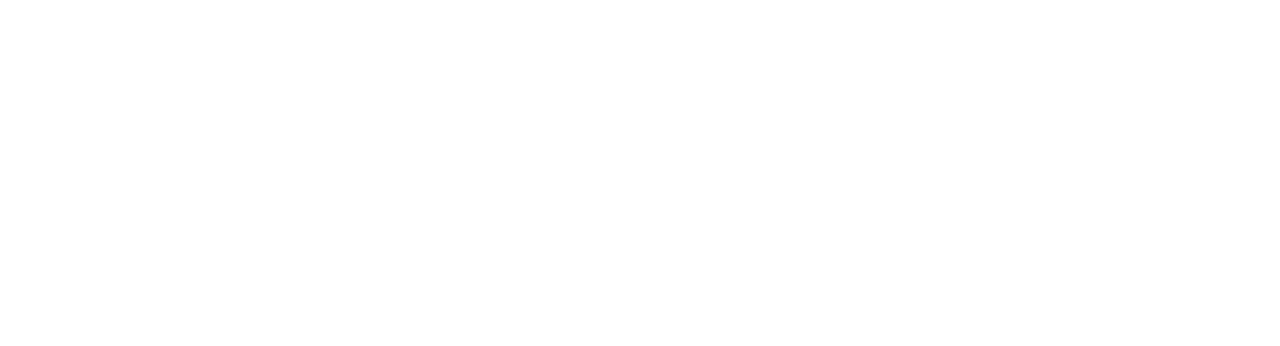
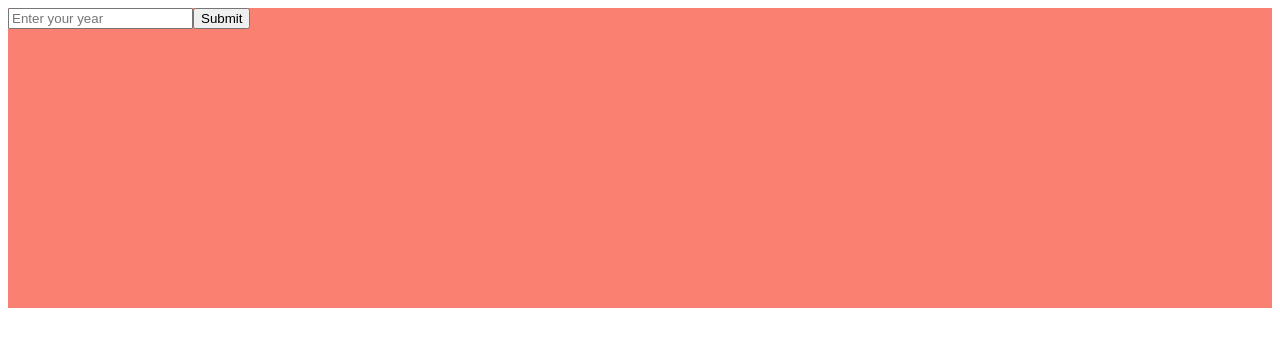
Before and after one commit to alexkzr/ToDoList, a plain HTML site: page cal/index.html in a window 1280 px wide. Drawn offline with Linux system fonts and the light colour scheme.

Commit message:
$ git status

```diff
--- a/cal/app.js
+++ b/cal/app.js
@@ -1,4 +1,98 @@
-let date = new Date();
-console.log(date.getDate());
-console.log(date.getDay());
-console.log(date.getYear() + 1900);
+document.addEventListener("DOMContentLoaded", () => {
+  const wrapper = document.getElementById("wrapper");
+  let date = new Date();
+  console.log(date.getDate());
+
+  function isLeapYear(years) {
+    if ((years % 4 == 0 && years % 100 != 0) || years % 400 == 0) {
+      return true;
+    } else {
+      return false;
+    }
+  }
+
+  function daysInFebruary(years) {
+    if (isLeapYear(years) === true) {
+      console.log("it's a leap year");
+      return 29;
+    } else {
+      console.log("it's not leap year");
+      return 28;
+    }
+  }
+
+  daysInFebruary(2016);
+
+  function daysInYear() {
+    if (daysInFebruary === 29) {
+      return 366;
+    } else {
+      return 365;
+    }
+  }
+
+  function userYear() {
+    const input = document.createElement("input");
+    input.placeholder = "Enter your year";
+    const submit = document.createElement("button");
+    submit.textContent = "Submit";
+    wrapper.appendChild(input);
+    wrapper.appendChild(submit);
+
+    submit.addEventListener("click", () => {
+      const userInput = input.textContent;
+      return daysInFebruary(userInput);
+    });
+  }
+
+  userYear();
+
+  function weeksInYear() {
+    return daysInYear / 7;
+  }
+
+  const daysInMonth = [
+    31,
+    daysInFebruary(),
+    30,
+    31,
+    30,
+    31,
+    30,
+    31,
+    30,
+    31,
+    30,
+    31
+  ];
+  const daysOfWeek = [
+    "Monday",
+    "Tuesday",
+    "Wednesday",
+    "Thursday",
+    "Friday",
+    "Saturday",
+    "Sunday"
+  ];
+
+  const monthNames = [
+    "January",
+    "February",
+    "March",
+    "April",
+    "May",
+    "June",
+    "July",
+    "August",
+    "September",
+    "October",
+    "November",
+    "December"
+  ];
+
+  console.log(date.getDay());
+  console.log(date.getYear() + 1900);
+  console.log(daysInYear());
+  console.log(weeksInYear());
+  console.log(daysInMonth[1]);
+});
--- a/cal/index.html
+++ b/cal/index.html
@@ -5,6 +5,7 @@
    <meta charset="UTF-8">
    <meta name="viewport" content="width=device-width, initial-scale=1.0">
    <meta http-equiv="X-UA-Compatible" content="ie=edge">
+   <link rel="stylesheet" href="style.css">
    <script src="app.js"></script>
    <title>Document</title>
 </head>
--- /dev/null
+++ b/cal/style.css
@@ -0,0 +1,5 @@
+#wrapper {
+  min-height: 300px;
+  min-width: 50%;
+  background-color: salmon;
+}
```
